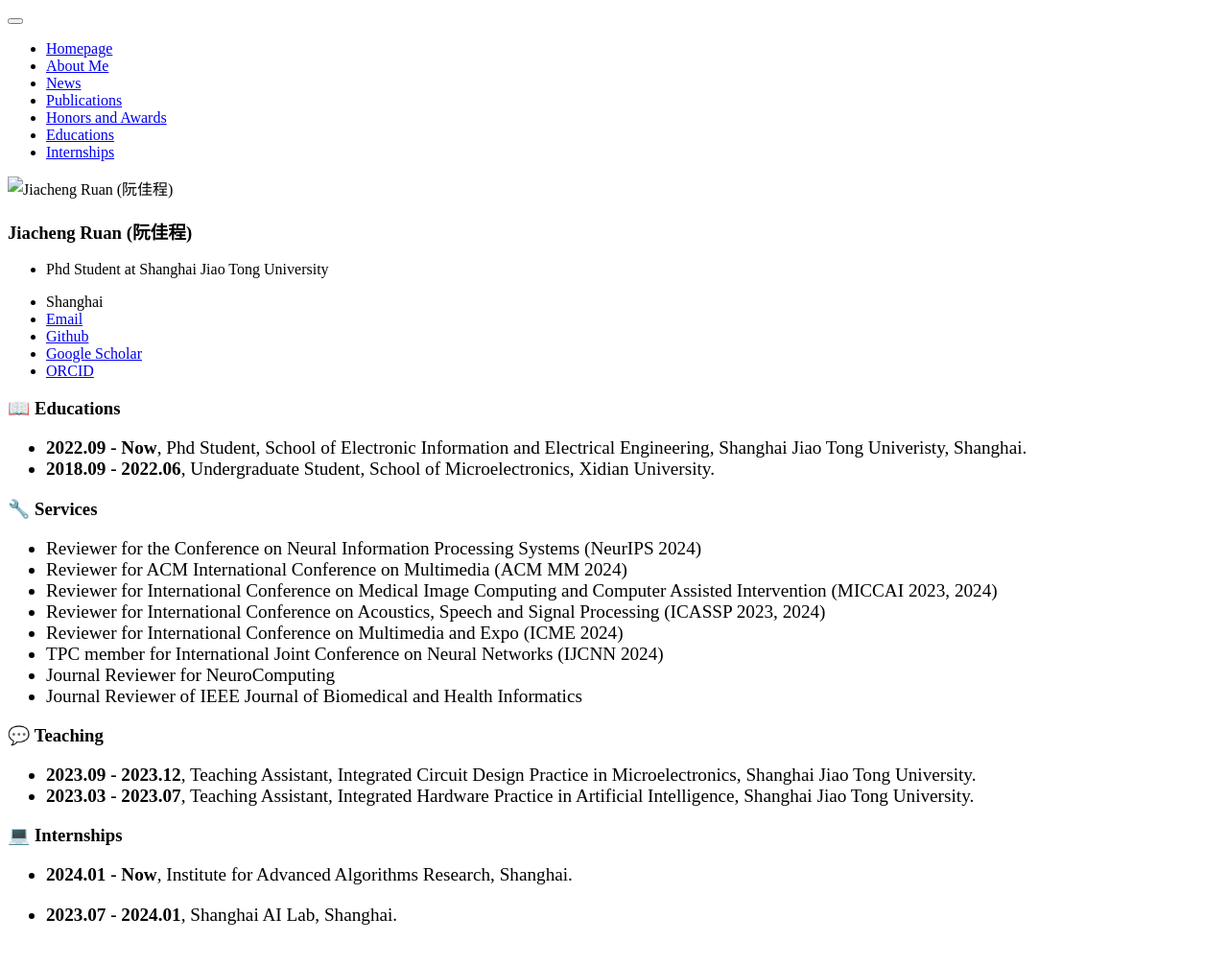
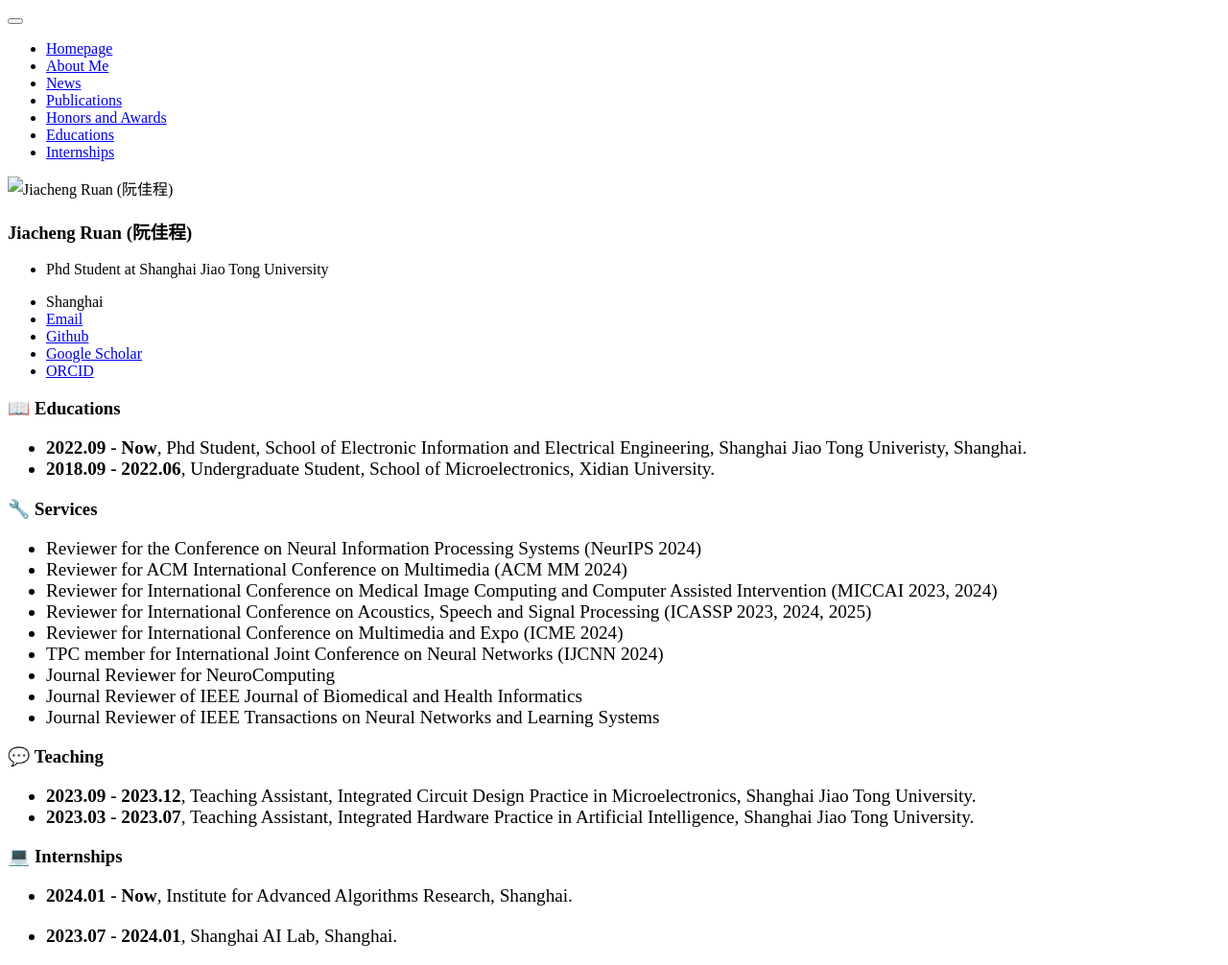
Before and after one commit to JCruan519/JCruan519.github.io, a Jekyll site: the page built from _pages/includes/others.md, in a window 1280 px wide. Shown: the whole page at 96% size. Built offline with Jekyll 4.4.1, drawn with Linux system fonts in a browser that asks for light colours; our own code applies the rules of GitHub Pages for plain Markdown files; before the commit the page ends 984 px from its top, so only the background shows below that.

Commit message:
update services

```diff
--- a/_pages/includes/others.md
+++ b/_pages/includes/others.md
@@ -17,11 +17,12 @@
 - Reviewer for the Conference on Neural Information Processing Systems (NeurIPS 2024)
 - Reviewer for ACM International Conference on Multimedia (ACM MM 2024)
 - Reviewer for International Conference on Medical Image Computing and Computer Assisted Intervention (MICCAI 2023, 2024)
-- Reviewer for International Conference on Acoustics, Speech and Signal Processing (ICASSP 2023, 2024)
+- Reviewer for International Conference on Acoustics, Speech and Signal Processing (ICASSP 2023, 2024, 2025)
 - Reviewer for International Conference on Multimedia and Expo (ICME 2024)
 - TPC member for International Joint Conference on Neural Networks (IJCNN 2024)
 - Journal Reviewer for NeuroComputing
 - Journal Reviewer of IEEE Journal of Biomedical and Health Informatics
+- Journal Reviewer of IEEE Transactions on Neural Networks and Learning Systems
 </div>
 
 
```
